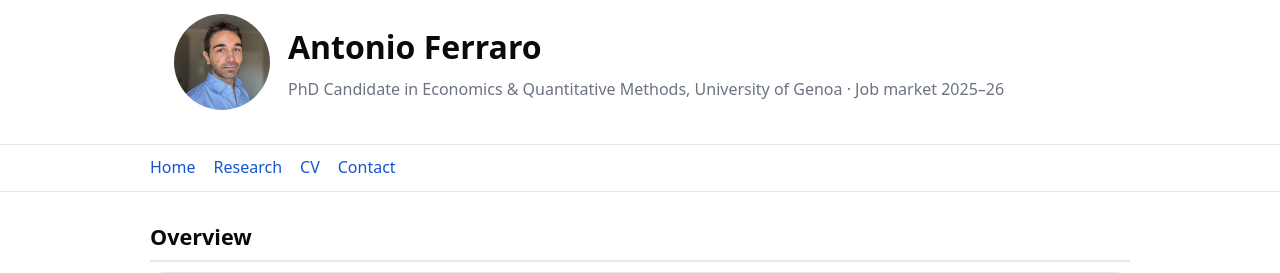
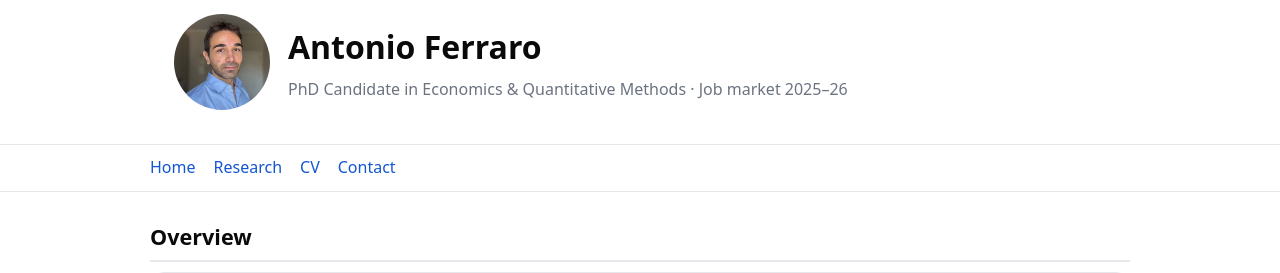
Before and after one commit to ferraroantonio/ferraroantonio.github.io, a Jekyll site: the page built from index.md, in a window 1280 px wide. Shown: the top 273 px of the page. Built offline with Jekyll 4.4.1, drawn with Linux system fonts in a browser that asks for light colours.

Commit message:
Update default.html

```diff
--- a/_layouts/default.html
+++ b/_layouts/default.html
@@ -38,7 +38,7 @@
     <img class="avatar" src="{{ '/assets/antonio.jpg' | relative_url }}" alt="Portrait of Antonio Ferraro" loading="lazy">
     <div>
       <h1 class="title">Antonio Ferraro</h1>
-      <p class="subtitle">PhD Candidate in Economics & Quantitative Methods, University of Genoa · <span class="muted">Job market 2025–26</span></p>
+      <p class="subtitle">PhD Candidate in Economics & Quantitative Methods · <span class="muted">Job market 2025–26</span></p>
     </div>
   </header>
 
```
